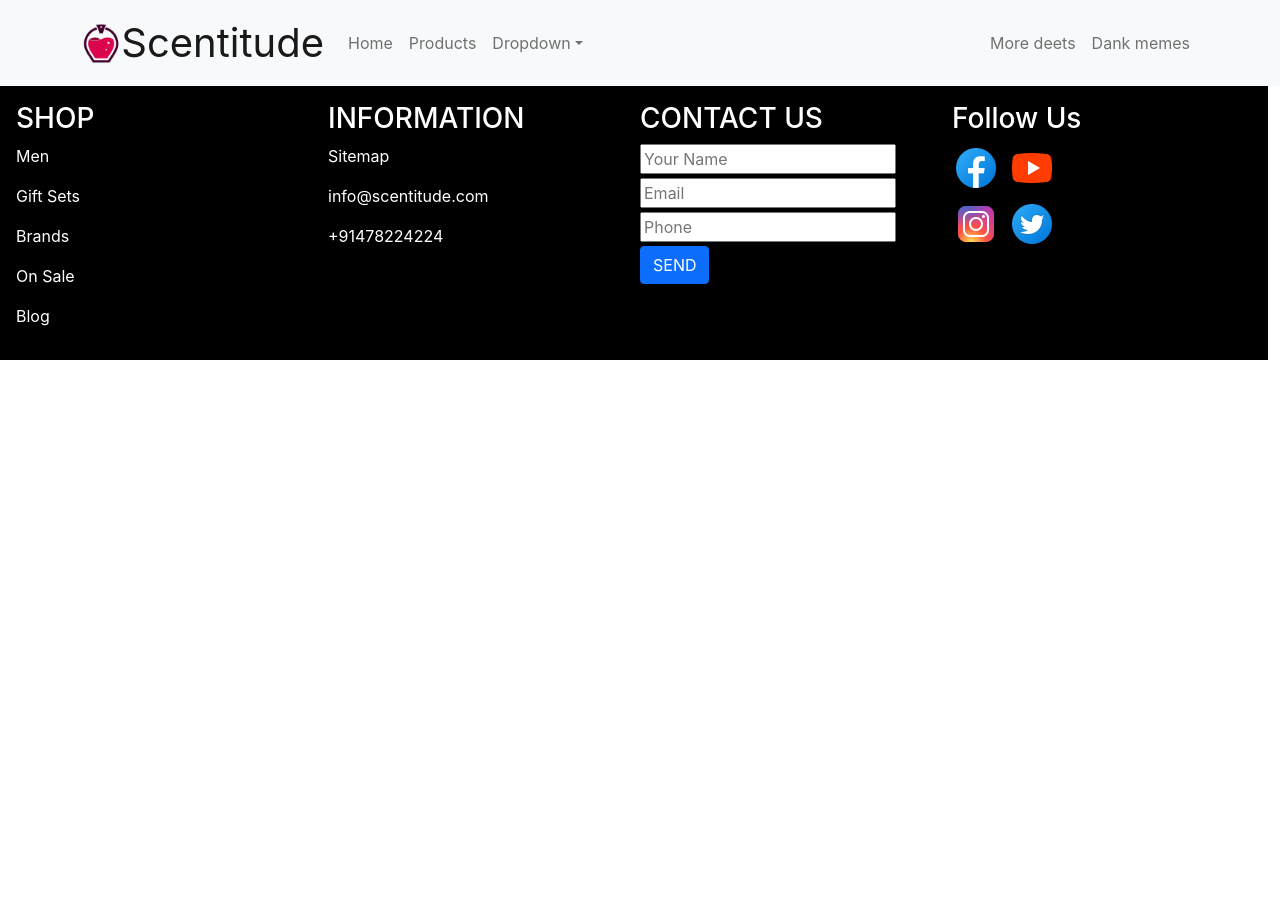
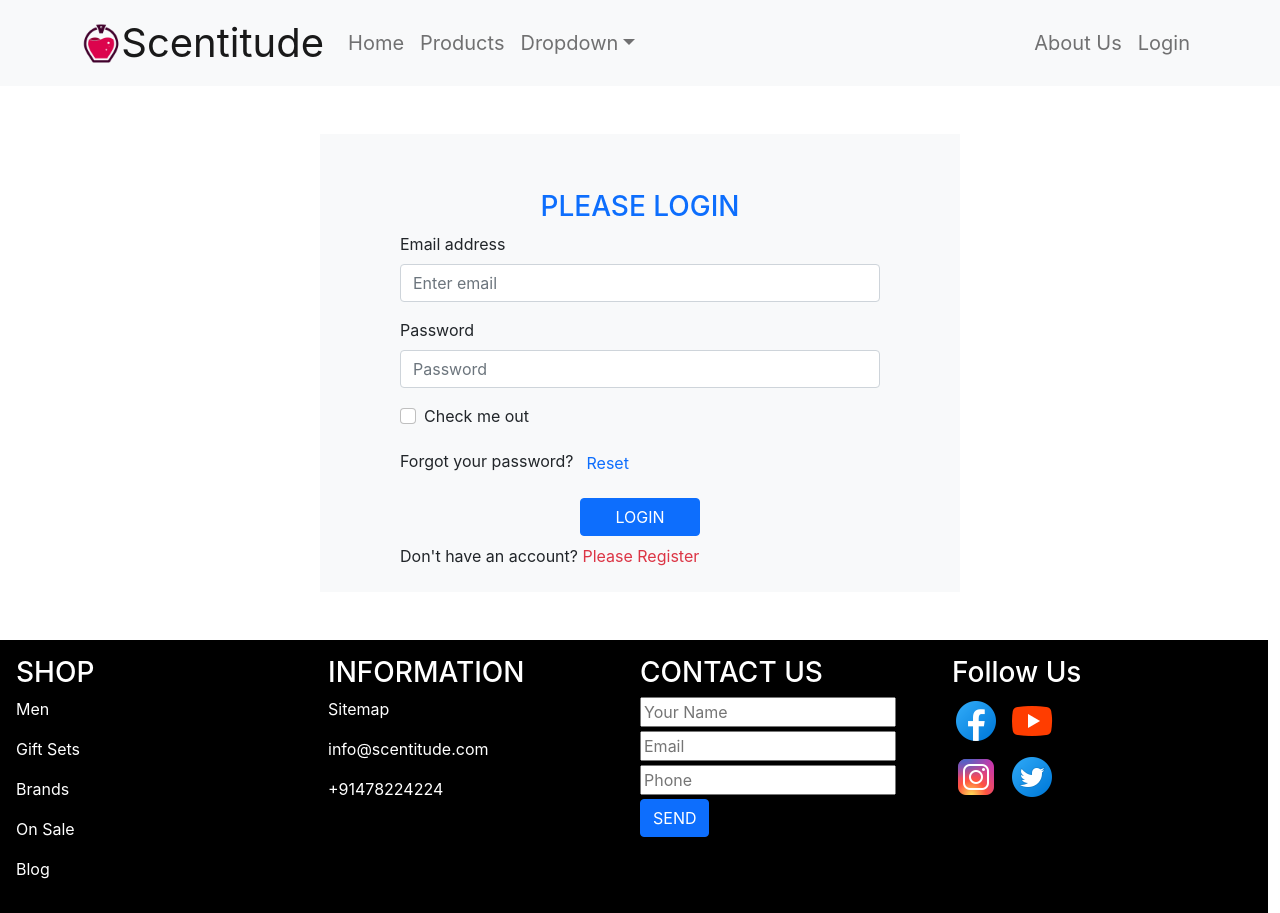
Before and after one commit to rakibul114/warehouse-management-client, a React (Create React App) app: page /login in a window 1280 px wide. Before the commit the page ends 800 px from the top, so only its background shows below. Built offline with nearby package versions, Linux system fonts and the light colour scheme.

Commit message:
login for created

```diff
--- a/src/App.js
+++ b/src/App.js
@@ -1,8 +1,11 @@
 import { Route, Routes } from 'react-router-dom';
 import './App.css';
 import Home from './Pages/Home/Home/Home';
+import Login from './Pages/Login/Login/Login';
+import Register from './Pages/Login/Register/Register';
 import Footer from './Pages/Shared/Footer/Footer';
 import Header from './Pages/Shared/Header/Header';
+import NotFound from './Pages/Shared/NotFound/NotFound';
 
 function App() {
   return (
@@ -11,6 +14,9 @@
       <Routes>
         <Route path='/' element={<Home></Home>}></Route>
         <Route path='/home' element={<Home></Home>}></Route>
+        <Route path='/login' element={<Login></Login>}></Route>
+        <Route path='/register' element={<Register></Register>}></Route>
+        <Route path='*' element={<NotFound></NotFound>}></Route>
       </Routes>
       <Footer></Footer>
     </div>
--- a/src/Pages/Home/BrandSlider/BrandSlider.js
+++ b/src/Pages/Home/BrandSlider/BrandSlider.js
@@ -1,9 +1,9 @@
 import React from "react";
 import './BrandSlider.css';
 
-import slide1 from "../../../images/brands/img1.PNG";
-import slide2 from "../../../images/brands/img2.PNG";
-import slide3 from "../../../images/brands/img3.PNG";
+import img1 from '../../../images/brands/img11.PNG';
+import img2 from '../../../images/brands/img13.PNG';
+import img3 from '../../../images/brands/img14.PNG';
 
 const BrandSlider = () => {
   return (
@@ -38,13 +38,13 @@
         </div>
         <div className="carousel-inner">
           <div className="carousel-item active" data-bs-interval="10000">
-            <img src={slide1} className="d-block w-25 mx-auto" alt="..." />
+            <img src={img1} className="d-block w-25 mx-auto" alt="..." />
           </div>
           <div className="carousel-item" data-bs-interval="2000">
-            <img src={slide2} className="d-block w-25 mx-auto" alt="..." />
+            <img src={img2} className="d-block w-25 mx-auto" alt="..." />
           </div>
           <div className="carousel-item">
-            <img src={slide3} className="d-block w-25 mx-auto" alt="..." />
+            <img src={img3} className="d-block w-25 mx-auto" alt="..." />
           </div>
         </div>
         <button
--- /dev/null
+++ b/src/Pages/Login/Login/Login.js
@@ -0,0 +1,46 @@
+import React from 'react';
+import { Button, Form } from 'react-bootstrap';
+import { Link } from 'react-router-dom';
+
+const Login = () => {
+    return (
+      <div className="bg-light w-50 mx-auto my-5 py-2">
+        <h3 className="text-center text-primary mt-5">PLEASE LOGIN</h3>
+        <div className="w-75 mx-auto">
+          <Form>
+            <Form.Group className="mb-3" controlId="formBasicEmail">
+              <Form.Label>Email address</Form.Label>
+              <Form.Control type="email" placeholder="Enter email" />
+            </Form.Group>
+
+            <Form.Group className="mb-3" controlId="formBasicPassword">
+              <Form.Label>Password</Form.Label>
+              <Form.Control type="password" placeholder="Password" />
+            </Form.Group>
+            <Form.Group className="mb-3" controlId="formBasicCheckbox">
+              <Form.Check type="checkbox" label="Check me out" />
+            </Form.Group>
+            <p className="mt-2">
+              Forgot your password?
+              <button className="text-primary text-decoration-none btn btn-link">
+                Reset
+              </button>
+            </p>
+            <div className="text-center">
+              <Button className="w-25" variant="primary" type="submit">
+                LOGIN
+              </Button>
+            </div>
+            <p className="mt-2">
+              Don't have an account?{" "}
+              <Link to="/register" className="text-danger text-decoration-none">
+                Please Register
+              </Link>
+            </p>
+          </Form>
+        </div>
+      </div>
+    );
+};
+
+export default Login;
--- /dev/null
+++ b/src/Pages/Login/Register/Register.js
@@ -0,0 +1,11 @@
+import React from 'react';
+
+const Register = () => {
+    return (
+        <div>
+            <h3>Please Register</h3>
+        </div>
+    );
+};
+
+export default Register;
--- a/src/Pages/Shared/Header/Header.js
+++ b/src/Pages/Shared/Header/Header.js
@@ -10,13 +10,13 @@
         <Navbar
           collapseOnSelect
           expand="lg"
+          bg="light"
           sticky="top"
-          bg="light"
           variant="light"
         >
           <Container>
             <Navbar.Brand as={Link} to="/">
-              <div className='d-flex align-items-center justify-content-center'>
+              <div className="d-flex align-items-center justify-content-center">
                 <img height={40} src={logo} alt="" />{" "}
                 <span className="fs-1">Scentitude</span>
               </div>
@@ -24,9 +24,9 @@
             <Navbar.Toggle aria-controls="responsive-navbar-nav" />
             <Navbar.Collapse id="responsive-navbar-nav">
               <Nav className="me-auto">
-                <Nav.Link href="home">Home</Nav.Link>
-                <Nav.Link href="home#products">Products</Nav.Link>
-                <NavDropdown title="Dropdown" id="collasible-nav-dropdown">
+                <Nav.Link href="home" className='fs-5'>Home</Nav.Link>
+                <Nav.Link href="home#products" className='fs-5'>Products</Nav.Link>
+                <NavDropdown title="Dropdown" id="collasible-nav-dropdown" className='fs-5'>
                   <NavDropdown.Item href="#action/3.1">Action</NavDropdown.Item>
                   <NavDropdown.Item href="#action/3.2">
                     Another action
@@ -41,9 +41,9 @@
                 </NavDropdown>
               </Nav>
               <Nav>
-                <Nav.Link href="#deets">More deets</Nav.Link>
-                <Nav.Link eventKey={2} href="#memes">
-                  Dank memes
+                <Nav.Link href="#deets" className='fs-5'>About Us</Nav.Link>
+                <Nav.Link as={Link} to="/login" className='fs-5'>
+                  Login
                 </Nav.Link>
               </Nav>
             </Navbar.Collapse>
--- /dev/null
+++ b/src/Pages/Shared/NotFound/NotFound.js
@@ -0,0 +1,40 @@
+import React from 'react';
+import { useNavigate } from 'react-router-dom';
+import notFoundImg from '../../../images/not-found.png';
+
+const NotFound = () => {
+    const navigate = useNavigate();
+
+    const backToHomepage = () => {
+        navigate('/');
+    };
+
+    return (
+      <div className="container text-center mb-5">
+        <div>
+          <img width={350} src={notFoundImg} alt="" />
+          <h1>This page could not be found!</h1>
+          <p>
+            We are sorry. But the page you are looking for is not available.{" "}
+            <br />
+            Perhaps you can try a new search.
+          </p>
+          <input
+            className="w-25 py-1 ps-2"
+            type="text"
+            name="search"
+            id=""
+            placeholder="Search"
+          />
+          <button
+            onClick={backToHomepage}
+            className="btn btn-primary d-flex block text-center mx-auto mt-5"
+          >
+            BACK TO HOMEPAGE
+          </button>
+        </div>
+      </div>
+    );
+};
+
+export default NotFound;
```
Also changed, not shown: src/Pages/Login/SocialLogin/SocialLogin.js (added, +11 -0 lines), src/Pages/Login/Login/Login.css (added), src/Pages/Login/Register/Register.css (added), src/images/not-found.png (added).
